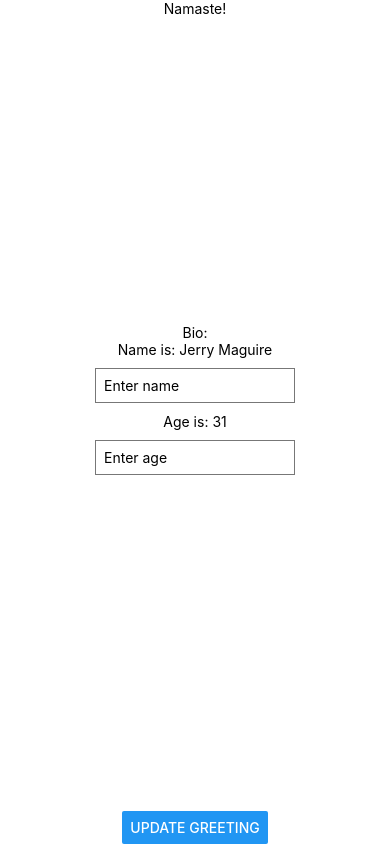
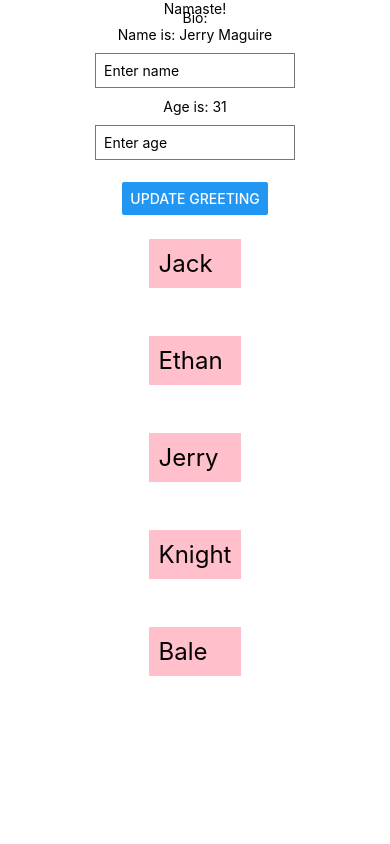
Before and after one commit to viveshCodes/rn-outset, a React Native app: screen / in a window 390 px wide. Built offline with nearby package versions, Linux system fonts and the light colour scheme.

Commit message:
Add list concept

```diff
--- a/App.js
+++ b/App.js
@@ -1,10 +1,17 @@
 import React, {useState} from 'react'
-import { StyleSheet, Text, View, Button, TextInput } from 'react-native';
+import { StyleSheet, Text, View, Button, TextInput, ScrollView, FlatList } from 'react-native';
 
 export default function App() {
   const [name, setName] = useState('Jerry Maguire')
   const [age, setAge]= useState('31')
   const [greeting, setGreeting]= useState('Namaste!')
+  const [persons, setPersons] = useState([
+    {name:'Jack', key:1},
+    {name:'Ethan', key:2},
+    {name:'Jerry', key:3},
+    {name:'Knight', key:4},
+    {name:'Bale', key:5},
+  ])
 
   const updateName = (name)=>{
     setName(name)
@@ -41,7 +48,6 @@ export default function App() {
             onChangeText={(val)=> updateAge(val)}
             style={styles.input}
           />
-
       </View>
 
 
@@ -49,8 +55,25 @@ export default function App() {
         <Button title='update greeting' onPress={updateGreeting}/>
       </View>
 
+      {/* <ScrollView>
+        {persons && persons.map(person =>(
+            <View key={person.key}>
+              <Text style={styles.item}>
+                {person.name}
+              </Text>
+            </View>
+        ))
+        }
+      </ScrollView> */}
 
-
+      <FlatList
+        data={persons}
+        renderItem={({item})=>(
+          <Text style={styles.item}>
+            {item.name}
+          </Text>
+        )}
+      />
 
     </View>
   );
@@ -74,5 +97,11 @@ const styles = StyleSheet.create({
     margin:10,
     width:200,
     padding:8
+  },
+  item:{
+    backgroundColor:'pink',
+    margin:24,
+    padding:10,
+    fontSize:24
   }
 });
```
Lines whose indentation alone changed are shown as unchanged.
